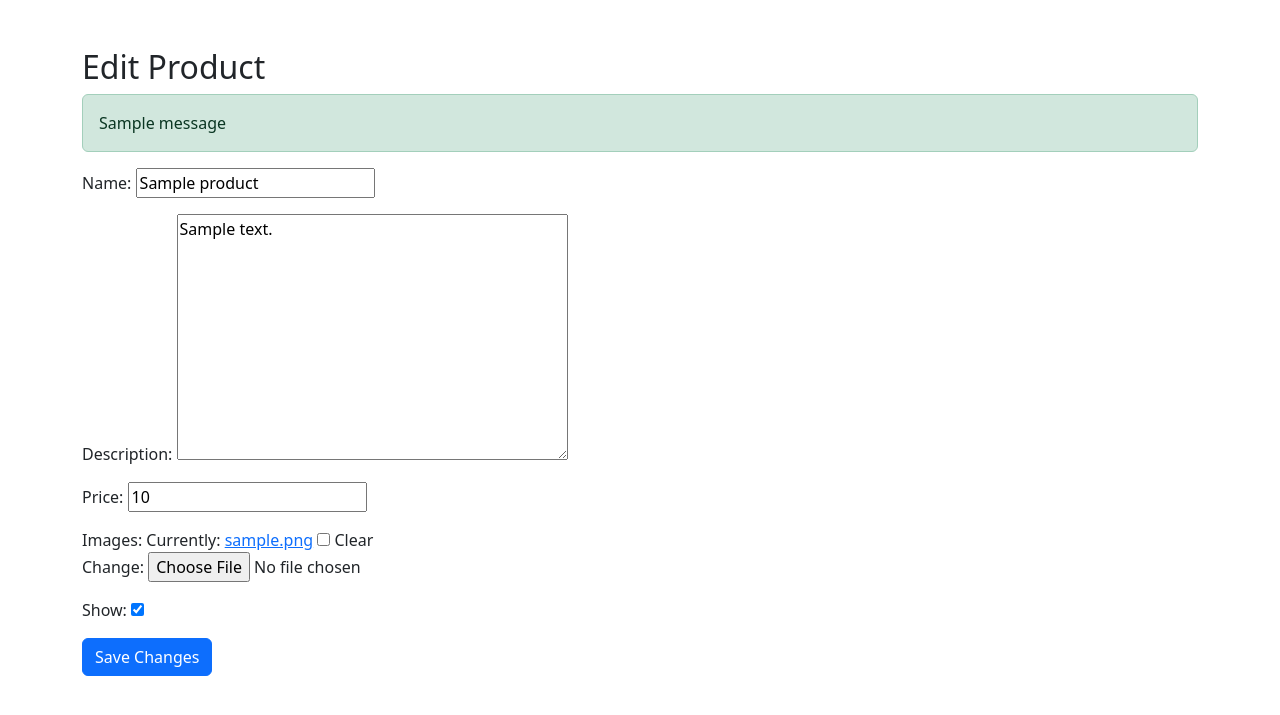
After one commit to AaronShenny/shopify-web, a Django app: page /admin/edit/1/ in a window 1280 px wide. The commit adds this page. Shown: the top 715 px of the page. Run offline with Django 3.2, Linux system fonts and the light colour scheme; tables that the repository leaves empty hold one stand-in row (values such as "Sample post"); one stand-in notice (Sample message) is shown.

Commit message:
added delete

```diff
--- a/shop/models.py
+++ b/shop/models.py
@@ -17,6 +17,7 @@ class Product(models.Model):
     stock = models.IntegerField()
     pprice = models.IntegerField()
     created_at = models.DateTimeField(auto_now_add=True)
+    show = models.BooleanField(default=True)
     images = models.ImageField(upload_to='images/',null=True , blank=True)
     def __str__(self):
         return self.pname
--- a/shop/urls.py
+++ b/shop/urls.py
@@ -19,6 +19,9 @@ from django.urls import include, path
 from . import views
 from django.conf.urls.static import static
 from django.conf import settings
+
+app_name = 'shop'
+
 urlpatterns = [
     path('',  views.shop),
     path('login/',views.login,name='login')
--- a/shopify/urls.py
+++ b/shopify/urls.py
@@ -19,6 +19,6 @@ from django.urls import include, path
 
 urlpatterns = [
     path('wp-admin/', admin.site.urls),
-    path('admin/', include("wp_admin.urls")),
+    path('admin/', include(('wp_admin.urls', 'wp_admin'), namespace='wp_admin')),
     path("", include("shop.urls")),
 ]
--- a/templates/create.html
+++ b/templates/create.html
@@ -1,6 +1,6 @@
 {% extends 'base.html' %}
 {% block content %}
-<p>hii</p>
+
 <form method="post" action="{% url 'create' %}" enctype="multipart/form-data">
     {% csrf_token %}
     {{ frm.as_p }}
--- /dev/null
+++ b/templates/edit.html
@@ -0,0 +1,25 @@
+<!DOCTYPE html>
+<html lang="en">
+<head>
+    <meta charset="UTF-8">
+    <meta http-equiv="X-UA-Compatible" content="IE=edge">
+    <meta name="viewport" content="width=device-width, initial-scale=1.0">
+    <link href="https://cdn.jsdelivr.net/npm/bootstrap@5.3.0/dist/css/bootstrap.min.css" rel="stylesheet">
+    <title>Edit Product</title>
+</head>
+<body>
+    <div class="container mt-5">
+        <h2>Edit Product</h2>
+        {% if messages %}
+            {% for message in messages %}
+                <div class="alert alert-{{ message.tags }}">{{ message }}</div>
+            {% endfor %}
+        {% endif %}
+        <form method="POST" action="{% url 'wp_admin:edit' frm.instance.id %}" enctype="multipart/form-data">
+            {% csrf_token %}
+            {{ frm.as_p }} <!-- Ensure the form variable name matches the context variable from the view -->
+            <button type="submit" class="btn btn-primary">Save Changes</button>
+        </form>
+    </div>
+</body>
+</html>
--- a/templates/index.html
+++ b/templates/index.html
@@ -6,16 +6,18 @@
 
 <div class="row row-cols-1 row-cols-md-5 p-1 g-3">
     {% for product in products %}
+    {% if product.show %}
     <div class="col">
         <div class="card h-100 w-70">
             <img src="media/{{product.images}}" class="img-fluid" style="width: 400px; height: 345px; object-fit: cover;" alt="Product Image">
             <div class="card-body">
                 <h5 class="card-title">{{ product.pname }}</h5>
                 <p class="card-text">{{ product.pdesc }}</p>
-                <a href="{{product.id}}" class="btn btn-primary">{{product.pprice}}</a>
+                <a href="{% url 'wp_admin:edit' product.id %}" class="btn btn-primary">{{product.pprice}}</a>
             </div>
         </div>
     </div>
+    {% endif %}
     {% empty %}
     <p>No products available.</p>
     {% endfor %}
--- a/wp_admin/form.py
+++ b/wp_admin/form.py
@@ -1,7 +1,31 @@
 from django.forms import ModelForm
 from shop.models import Product
+from django import forms
 
 class ProductForm(ModelForm):
     class Meta:
         model= Product
         fields= '__all__'
+
+
+class EditForm(ModelForm):
+    pname = forms.CharField(
+        label='Name',
+        max_length=100,  # Specify max_length if required
+        required=True,   # Set to True if the field is mandatory
+    )
+    pdesc = forms.CharField(
+        label='Description',
+        widget=forms.Textarea,  # Use Textarea widget for multiline input
+        required=True,
+    )
+    pprice = forms.DecimalField(
+        label='Price',
+        max_digits=10,  # Adjust according to your model's price field configuration
+        decimal_places=2,
+        required=True,
+    )
+
+    class Meta:
+        model = Product
+        fields = ['pname','pdesc','pprice','images','show'] # Use this to include all fields from the model
--- a/wp_admin/urls.py
+++ b/wp_admin/urls.py
@@ -4,10 +4,16 @@ from django.urls import include, path
 from . import views
 from django.conf.urls.static import static
 from django.conf import settings
+
+app_name = 'wp_admin'
+
 urlpatterns = [
     # path('',  views.shop),
+    path('',views.index,name='index'),
     path('create/',views.CreateProduct, name='create'),
-    path('edit/<pk>',views.CreateProduct)
+    path('edit/<int:id>/',views.EditProduct, name='edit'),
+    path('product/<int:pk>/delete/', views.delete_product, name='delete')
+
 ]
 
 urlpatterns += static(settings.MEDIA_URL, document_root=settings.MEDIA_ROOT)
--- a/wp_admin/views.py
+++ b/wp_admin/views.py
@@ -1,8 +1,25 @@
 from django.shortcuts import render
-from django.shortcuts import render,redirect
+from django.shortcuts import render,redirect,get_object_or_404,HttpResponse
 # from .. shop.models import Product
-from .form import ProductForm
+from .form import ProductForm,EditForm
+from shop.models import Product
+from django.contrib import messages
 # Create your views here.
+
+def index(request):
+    products = Product.objects.all()
+    navbar = {'show_user_navbar': False}
+    # if request.POST:
+    #     frm = ProductForm(request.POST,request.FILES)
+    #     print(request.FILES)
+    #     if frm.is_valid():
+    #         frm.save()
+    #         return redirect('create')
+    # else:
+    #     frm = ProductForm()
+    print(products)  # Add this line to check if products are being fetched
+    return render(request, "index-admin.html", {'products': products, 'navbar': navbar})
+
 def CreateProduct(request):
     navbar = {'show_user_navbar': True}
     if request.POST:
@@ -15,3 +32,33 @@ def CreateProduct(request):
         frm = ProductForm()
      # Add this line to check if products are being fetched
     return render(request, "create.html", {'navbar': navbar,'frm':frm})
+
+def EditProduct(request, id):
+    navbar = {'show_user_navbar': True}
+    # Use get_object_or_404 for better error handling
+    product = get_object_or_404(Product, id=id)
+
+    if request.method == 'POST':
+        frm = EditForm(request.POST,request.FILES, instance=product)
+        if frm.is_valid():
+            frm.save()  # Save changes to the database
+            messages.success(request, 'Product details updated successfully!')
+            return redirect('/')  # Redirect to a list view or another page
+        else:
+            messages.error(request, 'Please correct the errors below.')
+    else:
+        frm = EditForm(instance=product)
+
+    return render(request, "edit.html", {'navbar': navbar, 'frm': frm})
+
+def delete_product(request, pk):
+    """View to delete a product."""
+    product = get_object_or_404(Product, pk=pk)
+
+    # Ensure that deletion only happens on a POST request
+
+    product.delete()
+    return redirect('/')  # Redirect to the list view after deletion
+
+    # If the request is GET, return a response or a confirmation message
+    return HttpResponse("To delete the product, please confirm through a POST request.")  # Redirect to the list view or any other view after deletion
```
Also changed, not shown: shop/form.py (+22 -3 lines), shop/views.py (+16 -12 lines), templates/index-admin.html (added, +38 -0 lines), templates/login-user.html (+45 -6 lines), shop/migrations/0012_product_hide_alter_customers_id_alter_product_id.py (added), shop/migrations/0013_remove_product_hide_product_show.py (added), 1 other file.
